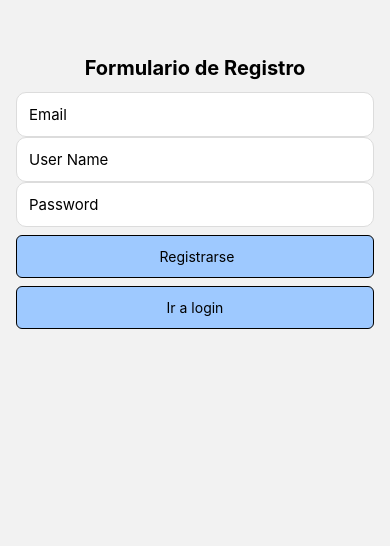
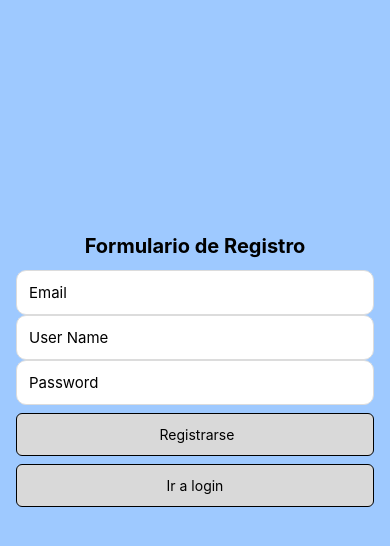
Before and after one commit to PedroMangoldt/CrisRamonPedro2, a React Native app in the folder demo-expo/: screen /Register in a window 390 px wide. Shown: the part 144-690 px from the top of the page. Built offline with nearby package versions, Linux system fonts and the light colour scheme; no server answers.

Commit message:
Mismo color de fondo para todas las paginas y cambio de color de botones

```diff
--- a/demo-expo/src/screens/Comments.js
+++ b/demo-expo/src/screens/Comments.js
@@ -102,7 +102,8 @@ class Comments extends Component {
 const styles = StyleSheet.create({
   container:{
     flex: 1,
-    padding: 12
+    padding: 12,
+    backgroundColor: '#9EC9FF',
   },
   postCard:{
     backgroundColor: '#fff',
@@ -144,10 +145,11 @@ const styles = StyleSheet.create({
     borderColor: '#ccc',
     borderRadius: 6,
     padding: 10,
-    marginTop: 10
+    marginTop: 10,
+    backgroundColor: 'white'
   },
   button:{
-    backgroundColor: '#9EC9FF',
+    backgroundColor: '#D9D9D9',
     paddingVertical: 12,
     alignItems: 'center',
     borderRadius: 6,
--- a/demo-expo/src/screens/CrearPosteo.js
+++ b/demo-expo/src/screens/CrearPosteo.js
@@ -44,6 +44,8 @@ export default class CrearPosteo extends Component {
     justifyContent: 'center',
     alignItems: 'center',
     paddingTop: 200,
+    backgroundColor: '#9EC9FF',
+    height:'100%'
     },
     title: {
       fontSize: 22,
@@ -61,7 +63,7 @@ export default class CrearPosteo extends Component {
       width: '100%',
     },
     button: {
-      backgroundColor: '#9EC9FF',
+      backgroundColor: '#D9D9D9',
       paddingVertical: 12,
       alignItems: 'center',
       borderWidth: 1,
--- a/demo-expo/src/screens/Login.js
+++ b/demo-expo/src/screens/Login.js
@@ -83,6 +83,8 @@ const styles = StyleSheet.create({
     justifyContent: 'center',
     alignItems: 'center',
     paddingTop: 200,
+    backgroundColor: "#9EC9FF",
+    flex: 1
    },
   title: {
     fontSize: 20,
@@ -90,7 +92,7 @@ const styles = StyleSheet.create({
     marginBottom: 12
 },
   field: {
-    backgroundColor: '#FFFFFF',
+    backgroundColor: 'white',
     borderWidth: 1,
 
     borderRadius: 10,
@@ -100,7 +102,7 @@ const styles = StyleSheet.create({
     width: '100%',
   },
   button: {
-    backgroundColor: '#9EC9FF',
+    backgroundColor: '#D9D9D9',
     paddingVertical: 12,
     alignItems: 'center',
     borderWidth: 1,
--- a/demo-expo/src/screens/Profile.js
+++ b/demo-expo/src/screens/Profile.js
@@ -81,7 +81,7 @@ export default Profile;
 const styles = StyleSheet.create({
   container: {
     flex: 1,
-    backgroundColor: '#FAFAFA',
+    backgroundColor: '#9EC9FF',
     paddingHorizontal: 16,
     paddingTop: 16,
     paddingBottom: 50,
@@ -105,7 +105,7 @@ const styles = StyleSheet.create({
    paddingTop: 20,
   },
   button: {
-    backgroundColor: '#9EC9FF',
+    backgroundColor: '#D9D9D9',
     paddingVertical: 12,
     alignItems: 'center',
     borderWidth: 1,
--- a/demo-expo/src/screens/Register.js
+++ b/demo-expo/src/screens/Register.js
@@ -54,6 +54,8 @@ const styles = StyleSheet.create({
         justifyContent: 'center',
         alignItems: 'center',
         paddingTop: 200,
+        backgroundColor: "#9EC9FF",
+        flex: 1
        },
       title: {
         fontSize: 20,
@@ -67,11 +69,13 @@ const styles = StyleSheet.create({
         borderRadius: 10,
         paddingHorizontal: 12,
         paddingVertical: 12,
+        paddingTop: 12,
         fontSize: 15,
         width: '100%',
+
       },
       button: {
-        backgroundColor: '#9EC9FF',
+        backgroundColor: '#D9D9D9',
         paddingVertical: 12,
         alignItems: 'center',
         borderWidth: 1,
```
